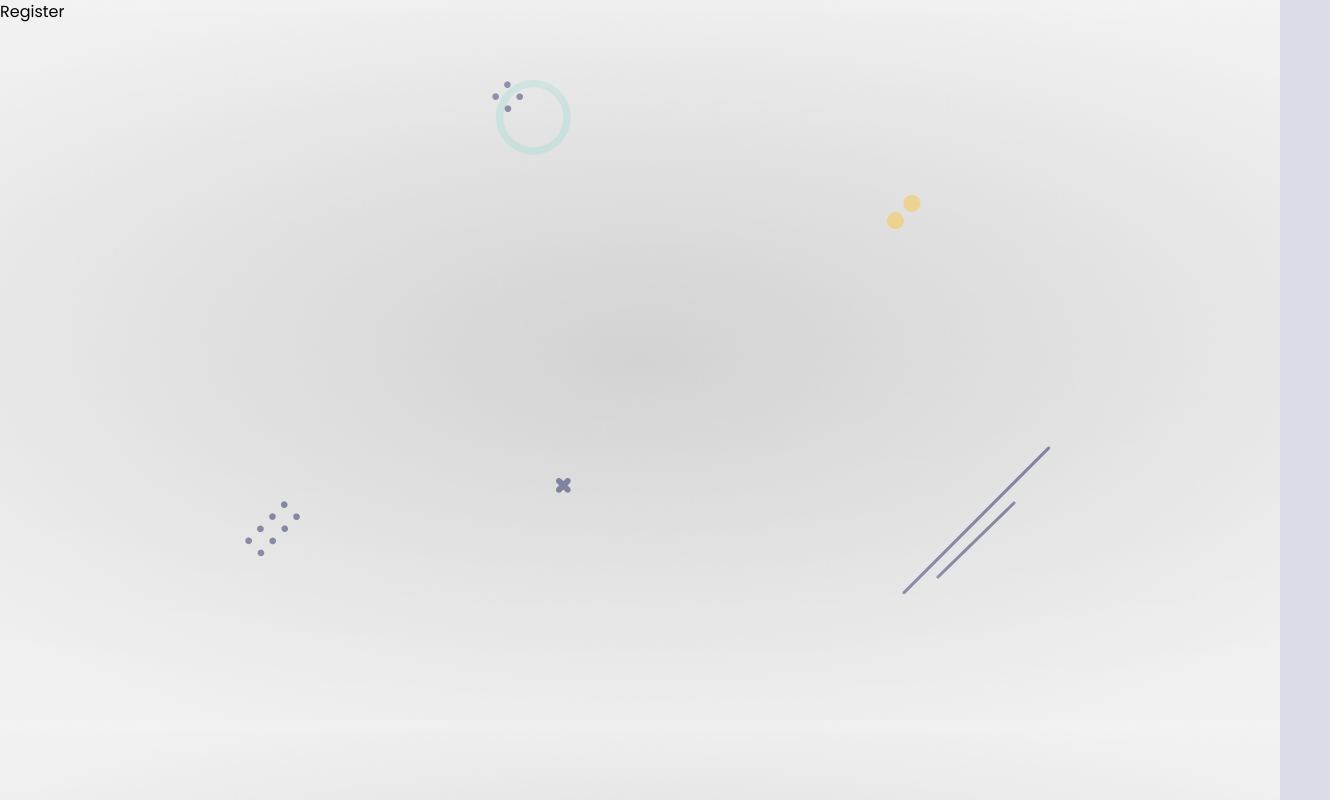
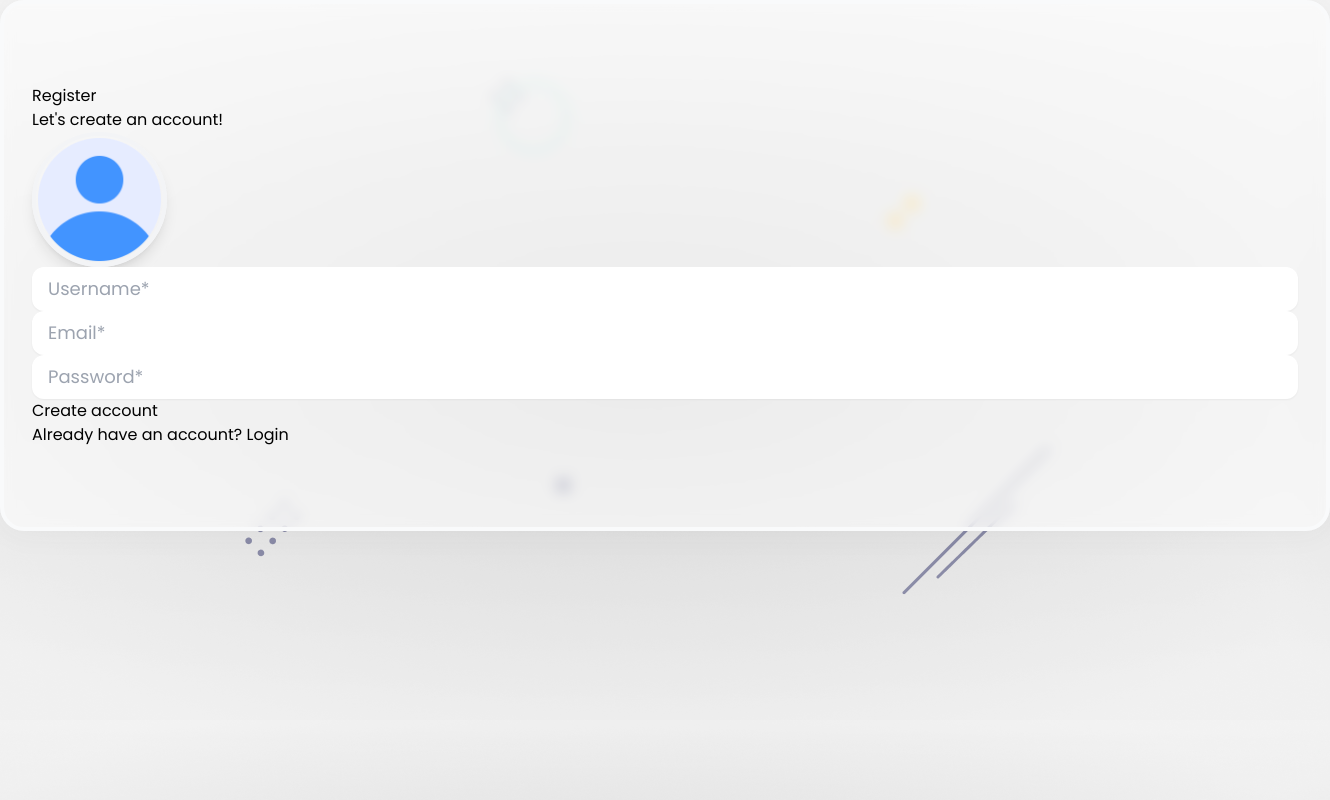
Before and after one commit to MiguelCamilo/Auth-App, a React (Vite) app: page /register in a window 1280 px wide. Shown: the whole page, 1330 px wide, since content can reach past the window. Built offline with nearby package versions, Linux system fonts and the light colour scheme.

Commit message:
Uploading img functionality

```diff
--- a/src/components/Register.jsx
+++ b/src/components/Register.jsx
@@ -1,11 +1,113 @@
+import avatar from "../assets/profile.png";
+import styles from "../styles/Username.module.css";
+import convertToBase64 from "../helper/convert";
+import { passwordValidate } from "../helper/validate";
+
+import { Link } from "react-router-dom";
+import { useFormik } from "formik";
+import { Toaster } from "react-hot-toast";
+import { useState } from "react";
 
 const Register = () => {
+    const [file, setFile] = useState(localStorage.getItem("IMG"))
+	// useFormik Hook
+	const formik = useFormik({
+		initialValues: {
+			// empty string for initial value
+			username: "",
+			email: "",
+			password: "",
+		},
+		// only validate on submit instead of:
+		validate: passwordValidate,
+		validateOnBlur: false,
+		validateOnChange: false,
+		onSubmit: async (values) => {
+            values = await Object.assign(values, { profile: file || '' })
+			console.log(values);
+		},
+	});
 
-    return (
-        <>
-        Register
-        </>
-    )
-}
+    const onUpload = async(e) => {
+        // using [0] to grab the first file in the array
+        const base64 = await convertToBase64(e.target.files[0])
+        setFile(base64)
+    }
 
-export default Register
+	return (
+		<div className="container mx-auto">
+			<Toaster
+				position="top-center"
+				reverseOrder={false}
+				toastOptions={{
+					duration: 2000,
+				}}
+			/>
+			<div className="flex justify-center items-center h-screen">
+				<div className={styles.glass} style={{ width: "45%", height: "85%"}}>
+					<div className="title flex flex-col items-center">
+						<h4 className="text-5xl font-bold">Register</h4>
+						<span className="py-4 text-xl w-2/3 text-center text-gray-500">
+							Let's create an account!
+						</span>
+
+						<form onSubmit={formik.handleSubmit} className="py-1">
+							<div className="profile flex justify-center py-4">
+								<label htmlFor="profile">
+									<img
+                                        // conditional render depending on what data exist
+										src={file || avatar}
+										alt="avatar"
+										className={styles.profile_img}
+									/>
+									<input onChange={onUpload} type="file" id="profile" name="profile" />
+								</label>
+							</div>
+
+							<div className="textbox flex flex-col items-center gap-6">
+								<input
+									// sends the username to the formik initial value
+									{...formik.getFieldProps("username")}
+									type="text"
+									placeholder="Username*"
+									className={styles.textbox}
+								/>
+								<input
+									// sends the username to the formik initial value
+									{...formik.getFieldProps("email")}
+									type="email"
+									placeholder="Email*"
+									className={styles.textbox}
+								/>
+								<input
+									// sends the username to the formik initial value
+									{...formik.getFieldProps("password")}
+									type="password"
+									placeholder="Password*"
+									className={styles.textbox}
+								/>
+								<button
+									type="submit"
+									className="border bg-indigo-500 w-full py-2 rounded-lg text-gray-50 text-xl shadow-sm text-center hover:bg-[#ff6a6a]"
+								>
+									Create account
+								</button>
+							</div>
+
+							<div className="text-center py-4">
+								<span className="text-gray-500">
+									Already have an account?{" "}
+									<Link className="text-red-600" to="/">
+										Login
+									</Link>
+								</span>
+							</div>
+						</form>
+					</div>
+				</div>
+			</div>
+		</div>
+	);
+};
+
+export default Register;
--- a/src/components/Reset.jsx
+++ b/src/components/Reset.jsx
@@ -1,11 +1,69 @@
+import { resetPasswordValidation } from '../helper/validate'
+import styles from "../styles/Username.module.css";
+
+import { useFormik } from "formik";
+import { Toaster } from "react-hot-toast"
 
 const Reset = () => {
+    // useFormik Hook
+    const formik = useFormik({
+        initialValues: {
+            // empty string for initial value
+            password: '',
+            confirm_password: ''
+        },
+        // only validate on submit instead of:
+        validate: resetPasswordValidation,
+        validateOnBlur: false,
+        validateOnChange: false,
+        onSubmit: async values => {
+            console.log(values)
+        }
+    })
 
-    return (
-        <>
-        Reset
-        </>
-    )
-}
+	return (
+		<div className="container mx-auto">
+		<Toaster position="top-center" reverseOrder={false} toastOptions={{
+            duration: 2000
+        }} />
+			<div className="flex justify-center items-center h-screen">
+				<div className={styles.glass}>
+					<div className="title flex flex-col items-center">
+						<h4 className="text-5xl font-bold">Reset Password</h4>
+						<span className="py-4 text-xl w-2/3 text-center text-gray-500">
+							Enter new password
+						</span>
 
-export default Reset
+						<form onSubmit={formik.handleSubmit} className="pt-20">
+
+							<div className="textbox flex flex-col items-center gap-6">
+								<input
+                                    // sends the username to the formik initial value
+                                    { ...formik.getFieldProps('password')}
+									type="password"
+									placeholder="Password"
+									className={styles.textbox}
+								/>
+								<input
+                                    // sends the username to the formik initial value
+                                    { ...formik.getFieldProps('confirm_password')}
+									type="password"
+									placeholder="Confirm password"
+									className={styles.textbox}
+								/>
+								<button
+									type="submit"
+									className="border bg-indigo-500 w-full py-2 rounded-lg text-gray-50 text-xl shadow-sm text-center hover:bg-[#ff6a6a]"
+								>
+									Let's Go
+								</button>
+							</div>
+						</form>
+					</div>
+				</div>
+			</div>
+		</div>
+	);
+};
+
+export default Reset;
--- /dev/null
+++ b/src/helper/convert.jsx
@@ -0,0 +1,20 @@
+// convert image to base64
+const convertToBase64 = (file) => {
+	return new Promise((resolve, reject) => {
+		/* FILEREADER() Lets web applications asynchronously read the contents of files (or raw data buffers)
+        stored on the user's computer. */
+		const fileReader = new FileReader();
+        // new filereader will read file that was input
+        fileReader.readAsDataURL(file)
+
+        fileReader.onload = () => {
+            resolve(fileReader.result)
+        }
+
+        fileReader.onerror = (error) => {
+            reject(error)
+        }
+  	});
+};
+
+export default convertToBase64;
--- a/src/helper/validate.jsx
+++ b/src/helper/validate.jsx
@@ -20,7 +20,7 @@ export const usernameValidate = async (values) => {
 }
 
 
-// validate password
+// verify password
 function passwordVerify(errors = {}, values) {
     const specialChars = /[`!@#$%^&*()_+\-=\[\]{};':"\\|,.<>\/?~]/;
 
@@ -46,3 +46,15 @@ export const passwordValidate = async (values) => {
 
     return errors
 }
+
+
+// validate reset password
+export const resetPasswordValidation = async (values) => {
+    const errors = passwordVerify({}, values)
+
+    if(values.password !== values.confirm_password) {
+        errors.exist = toast.error("Passwords do not match, try again.")
+    }
+
+    return errors
+}
--- a/src/styles/Username.module.css
+++ b/src/styles/Username.module.css
@@ -13,7 +13,7 @@
 }
 
 .textbox{
-    @apply border-0 px-4 py-2 rounded-xl w-3/4 shadow-sm text-lg placeholder:text-center focus:text-center;
+    @apply border-0 px-4 py-2 rounded-xl w-full shadow-sm text-lg;
     @apply focus:outline-none;
 }
 
```
Also changed, not shown: src/components/Recovery.jsx (line endings or trailing spaces).
